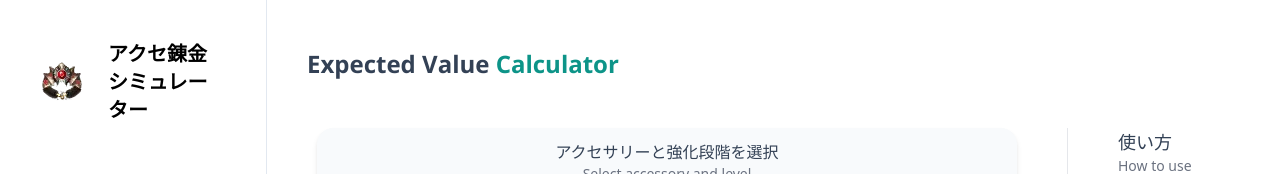
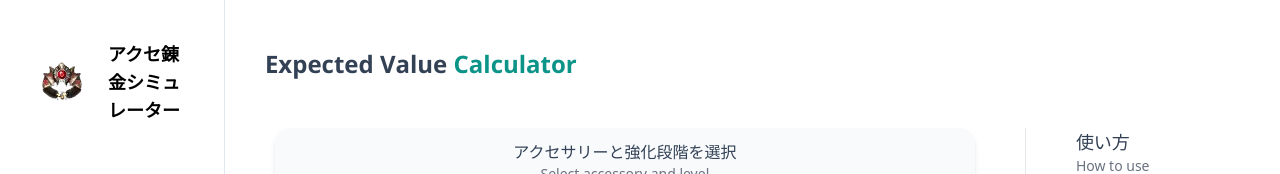
Before and after one commit to Lejenay/acc-enhance-calc, a React (Vite) app in the folder client/: page / in a window 1280 px wide. Shown: the top 174 px of the page. Built offline with nearby package versions, Linux system fonts and the light colour scheme; no server answers.

Commit message:
style: adjust nav bar width

```diff
--- a/client/src/sections/Nav.tsx
+++ b/client/src/sections/Nav.tsx
@@ -7,11 +7,11 @@ import { mika } from "../assets/icons";
 
 const Nav = () => {
   return (
-    <header className="basis-1/4 px-10 py-10 border-r-[1px] border-slate-200 relative select-none">
+    <header className="basis-1/5 px-10 py-10 border-r-[1px] border-slate-200 relative select-none">
       <Link to="/" >
         <div className="flex justify-start items-center gap-6">
           <img src={mika} alt="site icon" />
-          <h1 className="font-Kiaro text-xl font-bold">
+          <h1 className="font-Kiaro text-lg font-bold">
             アクセ錬金シミュレーター
           </h1>
         </div>
```
